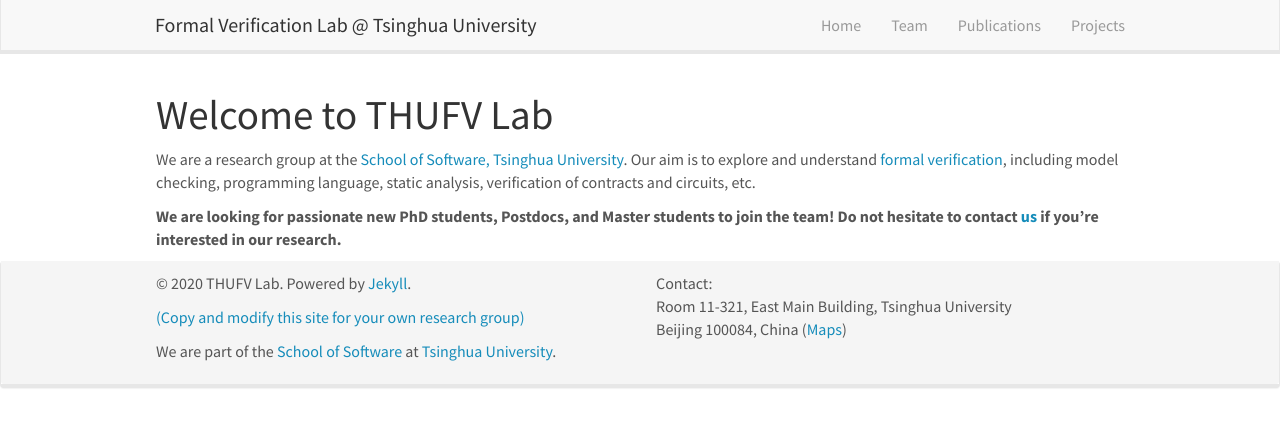
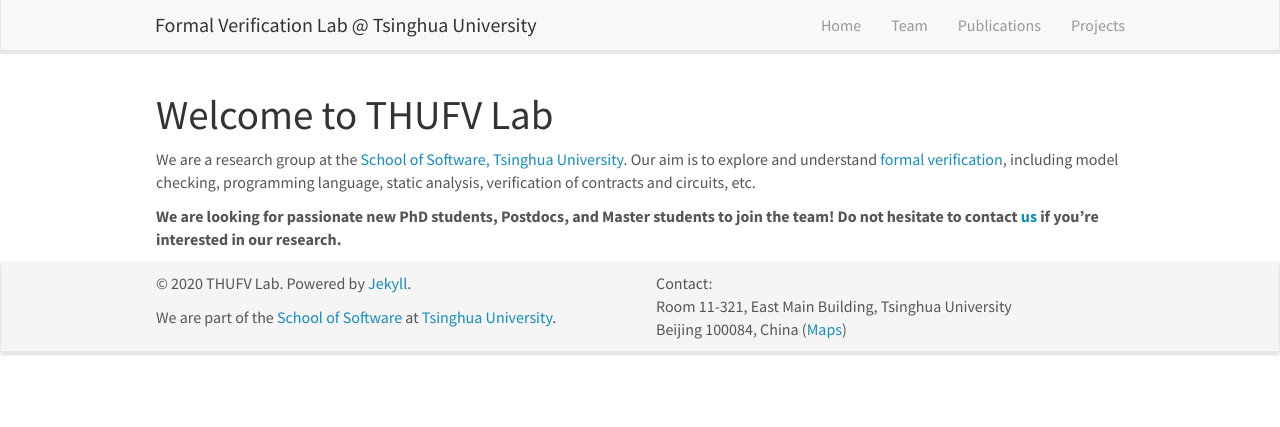
Before and after one commit to thufv/thufv.github.io, a Jekyll site: the page built from _pages/home.md, in a window 1280 px wide. Shown: the top 427 px of the page. Built offline with Jekyll 4.4.1, drawn with Linux system fonts in a browser that asks for light colours; nearby versions of some CDN libraries.

Commit message:
remove hint from Allan lab website

```diff
--- a/_includes/footer.html
+++ b/_includes/footer.html
@@ -6,7 +6,7 @@
 
 		  <p>&copy 2020 THUFV Lab. Powered by <a href="https://jekyllrb.com/">Jekyll</a>.</p>
 
-		  <p><a href="{{ site.url }}{{ site.baseurl }}/aboutwebsite.html">(Copy and modify this site for your own research group)</a></p>
+		  <p><a href="{{ site.url }}{{ site.baseurl }}/aboutwebsite.html"></a></p>
 
 		  <p>We are part of the <a href="http://www.thss.tsinghua.edu.cn/">School of Software</a> at <a href="https://www.tsinghua.edu.cn/en/index.htm">Tsinghua University</a>.</p>
 		</div>
```
